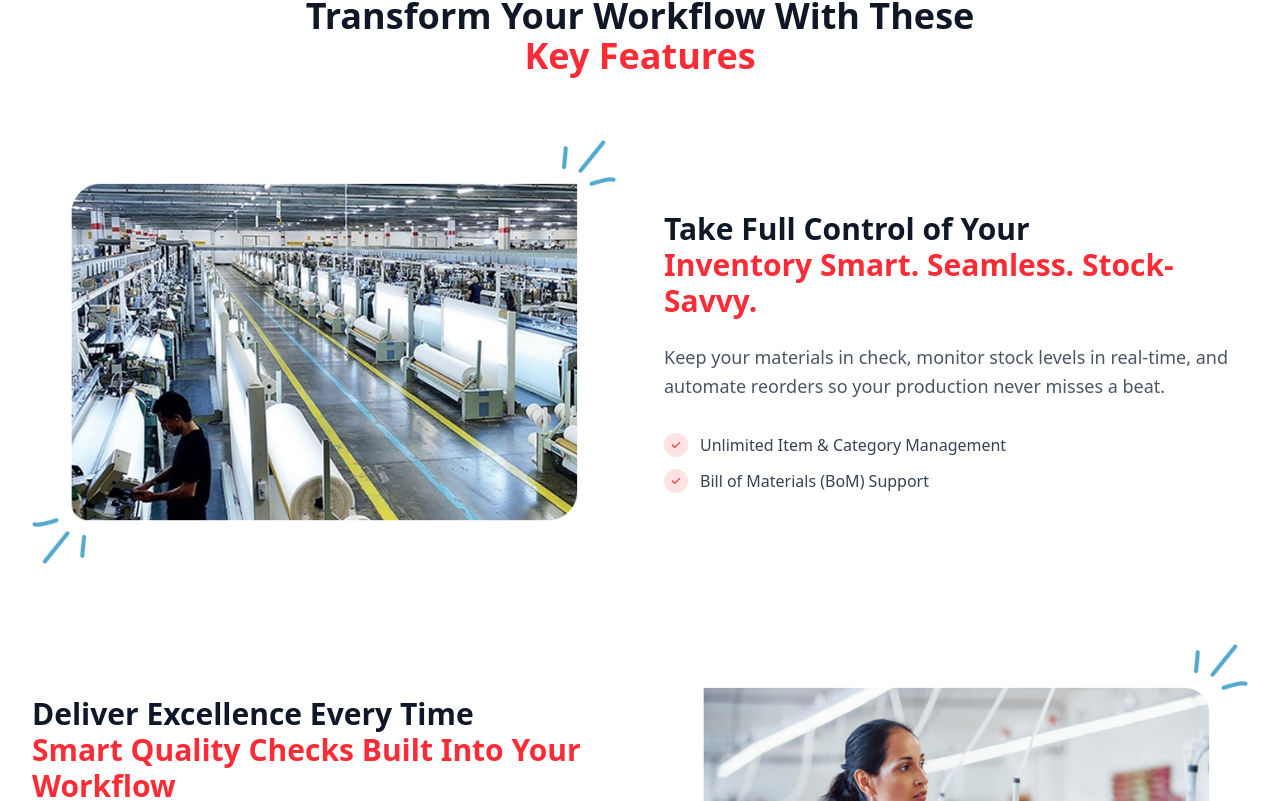
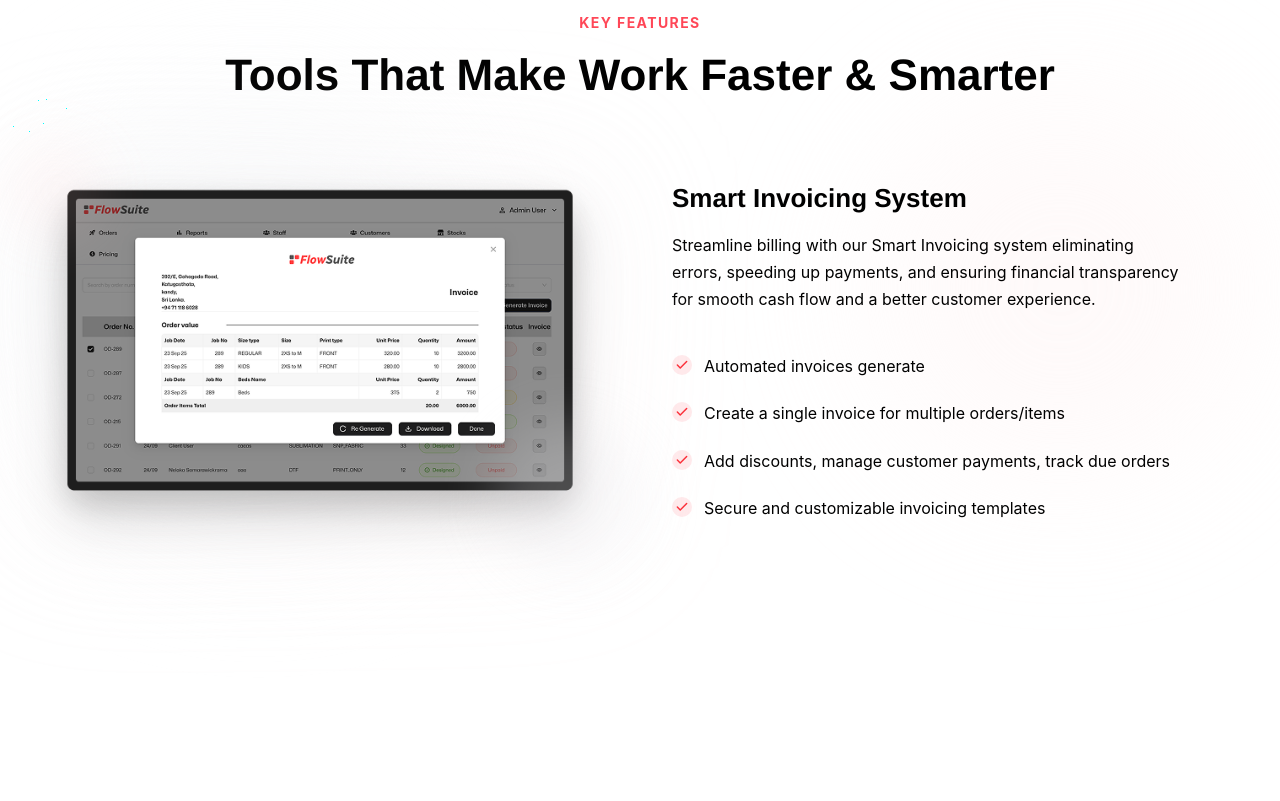
Before and after one commit to chamithsandeepa/Flowsuite-web, a React (Vite) app: page / in a window 1280 px wide. Shown: the part 1519-2320 px from the top of the page. Built offline with nearby package versions, Linux system fonts and the light colour scheme.

Commit message:
Add InvoicingSystemSection component with features and animated layout

```diff
--- a/src/components/KeyFeaturesSection.tsx
+++ b/src/components/KeyFeaturesSection.tsx
@@ -1,190 +1,194 @@
 import { motion } from "framer-motion";
+import { Check } from "lucide-react";
 
-const KeyFeaturesSection = () => {
+interface InvoicingSystemSectionProps {}
+
+const InvoicingSystemSection = ({}: InvoicingSystemSectionProps) => {
   const features = [
-    {
-      id: "inventory",
-      title: "Take Full Control of Your",
-      titleHighlight: "Inventory Smart. Seamless. Stock-Savvy.",
-      description:
-        "Keep your materials in check, monitor stock levels in real-time, and automate reorders so your production never misses a beat.",
-      image: "/images/workflow-image.png",
-      imageAlt: "Inventory Management System",
-      imageFirst: true,
-      points: [
-        "Unlimited Item & Category Management ",
-        "Bill of Materials (BoM) Support",
-      ],
-    },
-    {
-      id: "quality",
-      title: "Deliver Excellence Every Time",
-      titleHighlight: "Smart Quality Checks Built Into Your Workflow",
-      description:
-        "Keep your production flawless with intelligent, stage-by-stage quality monitoring that ensures every product meets your high standards.",
-      image: "/images/quality-ensure.png",
-      imageAlt: "Quality Assurance System",
-      imageFirst: false,
-      points: [
-        "Inspection Point Tracking",
-        "Defect Classification System",
-        "Quality Metrics Dashboard",
-      ],
-    },
-    {
-      id: "reports",
-      title: "Make Smarter Decisions With",
-      titleHighlight: "Comprehensive Data Reports",
-      description:
-        "Access detailed analytics and reports to identify bottlenecks, optimize processes, and make data-driven decisions for your business.",
-      image: "/images/data-reports.png",
-      imageAlt: "Data Reports and Analytics",
-      imageFirst: true,
-      points: [
-        "Production Analytics",
-        "Performance Metrics",
-        "Custom Report Builder",
-      ],
-    },
-    {
-      id: "mobile",
-      title: "Your Whole Business On",
-      titleHighlight: "Beautifully Designed Mobile Dashboards",
-      description:
-        "Access your complete business overview from anywhere with our responsive mobile interface designed for on-the-go management.",
-      image: "/images/business-on-dashboard.png",
-      imageAlt: "Mobile Dashboard",
-      imageFirst: false,
-      points: [
-        "Unlimited Item & Category Management ",
-        "Cross-platform Compatibility",
-        "Offline Access Capabilities",
-        "Push Notifications",
-      ],
-    },
+    "Automated invoices generate",
+    "Create a single invoice for multiple orders/items",
+    "Add discounts, manage customer payments, track due orders",
+    "Secure and customizable invoicing templates",
   ];
 
   return (
-    <section id="key-features" className="section-padding bg-white">
-      <div className="container-custom">
+    <section
+      id="invoicing-system"
+      className="relative min-h-screen bg-white overflow-hidden"
+    >
+      {/* Background decoration */}
+      <div className="absolute inset-0 overflow-hidden pointer-events-none">
         <motion.div
-          className="text-center mb-16"
-          initial={{ opacity: 0, y: 30 }}
+          className="absolute top-1/4 left-6 sm:left-10 w-64 h-64 sm:w-80 sm:h-80 md:w-96 md:h-96 bg-gray-50 rounded-full blur-3xl opacity-60"
+          animate={{ scale: [1, 1.15, 1], x: [0, 30, 0] }}
+          transition={{ duration: 10, repeat: Infinity, ease: "easeInOut" }}
+        />
+        <motion.div
+          className="absolute bottom-1/3 right-6 sm:right-10 w-56 h-56 sm:w-72 sm:h-72 md:w-80 md:h-80 bg-red-50 rounded-full blur-3xl opacity-40"
+          animate={{ scale: [1, 1.2, 1], x: [0, -20, 0] }}
+          transition={{
+            duration: 12,
+            repeat: Infinity,
+            ease: "easeInOut",
+            delay: 1,
+          }}
+        />
+      </div>
+
+      <div className="relative z-10 max-w-7xl mx-auto px-4 sm:px-6 lg:px-8 py-12 sm:py-16 lg:py-24">
+        {/* Header */}
+        <motion.div
+          className="text-center mb-10 sm:mb-12 lg:mb-16"
+          initial={{ opacity: 0, y: 20 }}
           whileInView={{ opacity: 1, y: 0 }}
-          transition={{ duration: 0.4, ease: "easeOut" }}
-          viewport={{ once: true, margin: "-100px" }}
+          viewport={{ once: true }}
+          transition={{ duration: 0.7 }}
         >
-          <h2 className="text-3xl md:text-4xl font-bold text-gray-900 mb-4">
-            Transform Your Workflow With These
-            <span className="text-red-500 block">Key Features</span>
-          </h2>
+          <motion.p
+            className="text-[#FF4757] font-bold tracking-wider mb-3 sm:mb-4"
+            style={{
+              fontSize: "14px",
+              fontFamily: "'Inter', sans-serif",
+              letterSpacing: "0.1em",
+            }}
+          >
+            KEY FEATURES
+          </motion.p>
+          <motion.h2
+            className="text-black font-bold leading-tight max-w-3xl sm:max-w-4xl mx-auto text-2xl sm:text-3xl md:text-4xl lg:text-[44px]"
+            style={{
+              fontFamily: "'Helvetica Neue', 'Arial', sans-serif",
+              lineHeight: "1.2",
+            }}
+          >
+            Tools That Make Work Faster & Smarter
+          </motion.h2>
         </motion.div>
 
-        <div className="space-y-20">
-          {features.map((feature, featureIndex) => (
+        {/* Content */}
+        <div className="flex flex-col lg:flex-row items-center gap-10 sm:gap-12 lg:gap-16">
+          {/* Left Image */}
           <motion.div
-              key={feature.id}
-              className="grid lg:grid-cols-2 gap-12 items-center"
-              initial={{ opacity: 0, y: 50 }}
-              whileInView={{ opacity: 1, y: 0 }}
-              transition={{
-                duration: 0.5,
-                delay: featureIndex * 0.05,
-                ease: "easeOut",
-              }}
+            className="lg:flex-1 w-full max-w-md sm:max-w-lg lg:max-w-2xl order-2 lg:order-1"
+            initial={{ opacity: 0, scale: 0.85, x: -40 }}
+            whileInView={{ opacity: 1, scale: 1, x: 0 }}
             viewport={{ once: true, margin: "-100px" }}
+            transition={{ duration: 0.9, delay: 0.2 }}
           >
             <motion.div
-                className={feature.imageFirst ? "" : "lg:order-2"}
-                initial={{ opacity: 0, x: feature.imageFirst ? -50 : 50 }}
-                whileInView={{ opacity: 1, x: 0 }}
-                transition={{ duration: 0.5, delay: 0.1, ease: "easeOut" }}
-                viewport={{ once: true, margin: "-100px" }}
+              className="relative"
+              whileHover={{ scale: 1.02, rotateY: -2 }}
+              transition={{ duration: 0.3 }}
+              style={{ perspective: "1000px" }}
             >
-                <motion.img
-                  src={feature.image}
-                  alt={feature.imageAlt}
-                  className="w-full h-auto rounded-lg"
-                  whileHover={{ scale: 1.02 }}
-                  transition={{ duration: 0.3, ease: "easeOut" }}
+              {/* Glow */}
+              <motion.div
+                className="absolute inset-0 bg-gradient-to-br from-gray-200/40 to-red-100/20 blur-2xl sm:blur-3xl rounded-lg transform scale-105"
+                animate={{ opacity: [0.4, 0.6, 0.4] }}
+                transition={{ duration: 4, repeat: Infinity }}
+              />
+
+              {/* Invoice Image */}
+              <motion.div
+                className="relative"
+                initial={{ rotateY: 5 }}
+                whileInView={{ rotateY: 0 }}
+                transition={{ duration: 0.8 }}
+              >
+                <img
+                  src="/images/invoice.png"
+                  alt="FlowSuite Smart Invoicing System"
+                  className="w-full h-auto object-contain drop-shadow-2xl"
                 />
               </motion.div>
+
+              {/* Accents */}
               <motion.div
-                className={feature.imageFirst ? "" : "lg:order-1"}
-                initial={{ opacity: 0, x: feature.imageFirst ? 50 : -50 }}
-                whileInView={{ opacity: 1, x: 0 }}
-                transition={{ duration: 0.5, delay: 0.2, ease: "easeOut" }}
-                viewport={{ once: true, margin: "-100px" }}
-              >
-                <motion.h3
-                  className="text-2xl md:text-3xl font-bold text-gray-900 mb-6"
+                className="absolute -top-4 sm:-top-6 -left-4 sm:-left-6 w-16 h-16 sm:w-24 sm:h-24 bg-red-200/30 rounded-full blur-lg sm:blur-xl"
+                animate={{ scale: [1, 1.3, 1], opacity: [0.3, 0.5, 0.3] }}
+                transition={{ duration: 3, repeat: Infinity }}
+              />
+              <motion.div
+                className="absolute -bottom-4 sm:-bottom-6 -right-4 sm:-right-6 w-20 h-20 sm:w-32 sm:h-32 bg-gray-200/40 rounded-full blur-lg sm:blur-xl"
+                animate={{ scale: [1, 1.2, 1], opacity: [0.3, 0.6, 0.3] }}
+                transition={{ duration: 4, repeat: Infinity, delay: 0.5 }}
+              />
+            </motion.div>
+          </motion.div>
+
+          {/* Right Content */}
+          <motion.div
+            className="lg:flex-1 w-full space-y-6 sm:space-y-8 order-1 lg:order-2 text-center lg:text-left"
             initial={{ opacity: 0, y: 20 }}
             whileInView={{ opacity: 1, y: 0 }}
-                  transition={{ duration: 0.4, delay: 0.3, ease: "easeOut" }}
             viewport={{ once: true, margin: "-100px" }}
+            transition={{ duration: 0.7 }}
           >
-                  {feature.title}
-                  <span className="text-red-500 block">
-                    {feature.titleHighlight}
-                  </span>
-                </motion.h3>
-                <motion.p
-                  className="text-lg text-gray-600 mb-8 leading-relaxed"
-                  initial={{ opacity: 0, y: 20 }}
-                  whileInView={{ opacity: 1, y: 0 }}
-                  transition={{ duration: 0.4, delay: 0.4, ease: "easeOut" }}
-                  viewport={{ once: true, margin: "-100px" }}
+            {/* Section Header */}
+            <div className="space-y-4 max-w-lg mx-auto lg:mx-0">
+              <h3
+                className="text-black font-bold leading-tight text-xl sm:text-2xl md:text-[26px]"
+                style={{
+                  fontFamily: "'Helvetica Neue', 'Arial', sans-serif",
+                  lineHeight: "1.3",
+                }}
               >
-                  {feature.description}
-                </motion.p>
-                <motion.ul
-                  className="space-y-3"
-                  initial={{ opacity: 0, y: 20 }}
-                  whileInView={{ opacity: 1, y: 0 }}
-                  transition={{ duration: 0.4, delay: 0.5, ease: "easeOut" }}
-                  viewport={{ once: true, margin: "-100px" }}
+                Smart Invoicing System
+              </h3>
+              <p
+                className="text-black leading-relaxed text-sm sm:text-base md:text-[16px]"
+                style={{
+                  fontFamily: "'Inter', sans-serif",
+                  fontWeight: 400,
+                  lineHeight: "1.7",
+                }}
               >
-                  {feature.points.map((point, pointIndex) => (
-                    <motion.li
-                      key={pointIndex}
-                      className="flex items-center space-x-3"
-                      initial={{ opacity: 0, x: -20 }}
+                Streamline billing with our Smart Invoicing system eliminating
+                errors, speeding up payments, and ensuring financial
+                transparency for smooth cash flow and a better customer
+                experience.
+              </p>
+            </div>
+
+            {/* Features */}
+            <div className="space-y-4 sm:space-y-5 pt-2">
+              {features.map((feature, index) => (
+                <motion.div
+                  key={index}
+                  className="flex items-start gap-3 justify-start max-w-lg mx-auto lg:mx-0"
+                  initial={{ opacity: 0, x: 30 }}
                   whileInView={{ opacity: 1, x: 0 }}
-                      transition={{
-                        duration: 0.3,
-                        delay: 0.6 + pointIndex * 0.05,
-                        ease: "easeOut",
-                      }}
-                      viewport={{ once: true, margin: "-100px" }}
+                  viewport={{ once: true }}
+                  transition={{ duration: 0.5 }}
+                  whileHover={{ x: 5 }}
                 >
                   <motion.div
-                        className="flex-shrink-0 w-6 h-6 bg-red-100 rounded-full flex items-center justify-center"
-                        whileHover={{ scale: 1.1, rotate: 360 }}
+                    className="flex-shrink-0 mt-0.5"
+                    whileHover={{ scale: 1.15, rotate: 5 }}
                     transition={{ duration: 0.3 }}
                   >
-                        <svg
-                          className="w-3 h-3 text-red-500"
-                          fill="currentColor"
-                          viewBox="0 0 20 20"
+                    <div className="w-5 h-5 rounded-full bg-red-500/10 flex items-center justify-center">
+                      <Check className="w-3.5 h-3.5 text-red-500 stroke-[2.5]" />
+                    </div>
+                  </motion.div>
+                  <p
+                    className="text-black leading-relaxed text-left text-sm sm:text-base md:text-[16px]"
+                    style={{
+                      fontFamily: "'Inter', sans-serif",
+                      fontWeight: 400,
+                      lineHeight: "1.7",
+                    }}
                   >
-                          <path
-                            fillRule="evenodd"
-                            d="M16.707 5.293a1 1 0 010 1.414l-8 8a1 1 0 01-1.414 0l-4-4a1 1 0 011.414-1.414L8 12.586l7.293-7.293a1 1 0 011.414 0z"
-                            clipRule="evenodd"
-                          />
-                        </svg>
-                      </motion.div>
-                      <span className="text-gray-700">{point}</span>
-                    </motion.li>
-                  ))}
-                </motion.ul>
-              </motion.div>
+                    {feature}
+                  </p>
                 </motion.div>
               ))}
+            </div>
+          </motion.div>
         </div>
       </div>
     </section>
   );
 };
 
-export default KeyFeaturesSection;
+export default InvoicingSystemSection;
```
Also changed, not shown: public/images/invoice.png (added). Lines whose indentation alone changed are shown as unchanged.
